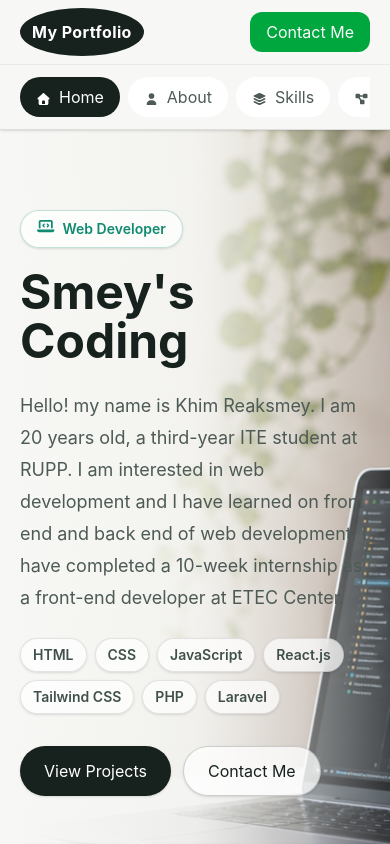
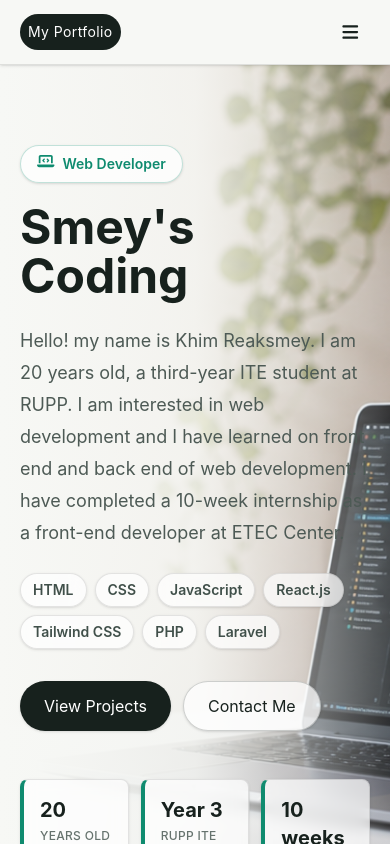
Before and after one commit to Reaksmey396/React-Portfolio, a React (Vite) app: page / in a window 390 px wide. Shown: the top 844 px of the page. Built offline with nearby package versions, Linux system fonts and the light colour scheme.

Commit message:
Changing on Navbar's responsive

```diff
--- a/src/Views/Navbar.jsx
+++ b/src/Views/Navbar.jsx
@@ -1,5 +1,6 @@
+import { useState } from 'react'
 import { FontAwesomeIcon } from '@fortawesome/react-fontawesome'
-import { faAddressBook, faDiagramProject, faHouse, faLayerGroup, faUser } from '@fortawesome/free-solid-svg-icons'
+import { faAddressBook, faBars, faDiagramProject, faHouse, faLayerGroup, faUser, faXmark } from '@fortawesome/free-solid-svg-icons'
 
 const links = [
   ['home', 'Home', faHouse],
@@ -10,15 +11,22 @@ const links = [
 ]
 
 const Navbar = ({ activePage, onNavigate }) => {
+  const [isMenuOpen, setIsMenuOpen] = useState(false)
+
+  const navigateTo = (page) => {
+    onNavigate(page)
+    setIsMenuOpen(false)
+  }
+
   return (
     <header className="sticky top-0 z-50 border-b border-black/10 bg-[#f7f8f5]/92 shadow-sm backdrop-blur">
       <nav className="mx-auto flex h-16 max-w-7xl items-center justify-between px-5 sm:px-8">
         <button
           className="group flex items-center gap-3 text-left font-semibold tracking-wide"
-          onClick={() => onNavigate('home')}
+          onClick={() => navigateTo('home')}
           type="button"
         >
-            <span className="font-bold bg-[#17211d] text-white rounded-[100%] p-3 ">My Portfolio</span>
+          <span className="rounded-full bg-[#17211d] p-2 text-sm text-white sm:px-3 sm:py-3">My Portfolio</span>
         </button>
 
         <ul className="hidden items-center gap-12 text-sm font-medium text-[#4d5a55] md:flex">
@@ -30,7 +38,7 @@ const Navbar = ({ activePage, onNavigate }) => {
                     ? 'text-[#0f8b6f] after:absolute after:inset-x-0 after:-bottom-1 after:h-0.5 after:rounded-full after:bg-[#0f8b6f]'
                     : ''
                 }`}
-                onClick={() => onNavigate(id)}
+                onClick={() => navigateTo(id)}
                 type="button"
               >
                 <FontAwesomeIcon className="mr-2 text-xs" icon={icon} />
@@ -41,29 +49,51 @@ const Navbar = ({ activePage, onNavigate }) => {
         </ul>
 
         <button
-          className="rounded-xl font-bold bg-green-600 px-4 py-2 text-sm text-gray-50 hover:bg-green-700"
-          onClick={() => onNavigate('contact')}
+          className="hidden rounded-xl bg-green-600 px-4 py-2 text-sm font-bold text-gray-50 hover:bg-green-700 sm:inline-flex"
+          onClick={() => navigateTo('contact')}
           type="button"
         >
           Contact Me
         </button>
+
+        <button
+          aria-controls="mobile-navigation"
+          aria-expanded={isMenuOpen}
+          aria-label={isMenuOpen ? 'Close navigation menu' : 'Open navigation menu'}
+          className="inline-flex size-10 items-center justify-center rounded-lg text-[#17211d] transition hover:bg-black/5 md:hidden"
+          onClick={() => setIsMenuOpen((open) => !open)}
+          type="button"
+        >
+          <FontAwesomeIcon className="text-lg" icon={isMenuOpen ? faXmark : faBars} />
+        </button>
       </nav>
 
-      <div className="border-t border-black/5 px-5 py-3 md:hidden">
-        <div className="mx-auto flex max-w-7xl gap-2 overflow-x-auto">
+      <div
+        className={`${isMenuOpen ? 'block' : 'hidden'} border-t border-black/5 bg-[#f7f8f5] px-5 py-4 md:hidden`}
+        id="mobile-navigation"
+      >
+        <div className="mx-auto grid max-w-7xl gap-2 sm:grid-cols-2">
           {links.map(([id, label, icon]) => (
             <button
               key={id}
-              className={`shrink-0 rounded-full px-4 py-2 text-sm font-semibold ${
+              className={`rounded-lg px-4 py-3 text-left text-sm font-semibold transition ${
                 activePage === id ? 'bg-[#17211d] text-white' : 'bg-white text-[#4d5a55]'
               }`}
-              onClick={() => onNavigate(id)}
+              onClick={() => navigateTo(id)}
               type="button"
             >
               <FontAwesomeIcon className="mr-2 text-xs" icon={icon} />
               {label}
             </button>
           ))}
+          <button
+            className="rounded-lg bg-green-600 px-4 py-3 text-left text-sm font-bold text-white transition hover:bg-green-700 sm:hidden"
+            onClick={() => navigateTo('contact')}
+            type="button"
+          >
+            <FontAwesomeIcon className="mr-2 text-xs" icon={faAddressBook} />
+            Contact Me
+          </button>
         </div>
       </div>
     </header>
```
